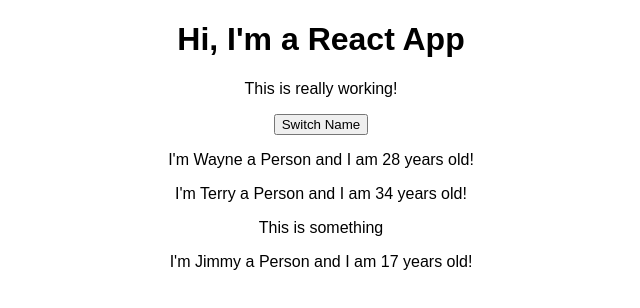
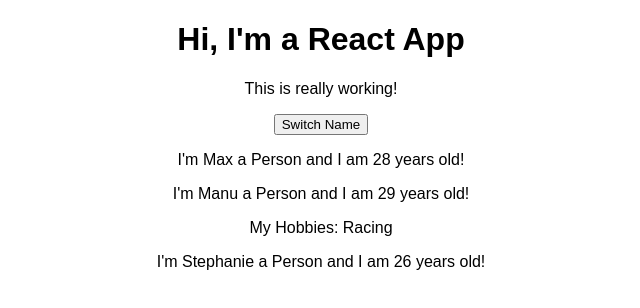
Before and after one commit to ke4tri/react-complete-guide, a React (Create React App) app: page / in a window 1280 px wide. Shown: the top 308 px of the page, without its empty margins (319-959 px from the left). Built offline with nearby package versions, Linux system fonts and the light colour scheme.

Commit message:
added Functional component of App as ref

```diff
--- a/src/App.js
+++ b/src/App.js
@@ -1,75 +1,67 @@
-import React, { useState } from 'react';
-import Person from './Person/Person';
-import './App.css';
+import React, { Component } from "react";
+import "./App.css";
+import Person from "./Person/Person";
 
+class App extends Component {
+  state = {
+    persons: [
+      { name: "Max", age: 28 },
+      { name: "Manu", age: 29 },
+      { name: "Stephanie", age: 26 }
+    ],
+    otherState: "some other value"
+  };
 
-const app = props => {
-// class App extends Component {
+  switchNameHandler = newName => {
+    // console.log('Was clicked!');
+    // DON'T DO THIS: this.state.persons[0].name = 'Maximilian';
+    this.setState({
+      persons: [
+        { name: newName, age: 28 },
+        { name: "Manu", age: 29 },
+        { name: "Stephanie", age: 27 }
+      ]
+    });
+  };
 
+  nameChangedHandler = event => {
+    this.setState({
+      persons: [
+        { name: "Max", age: 28 },
+        { name: event.target.value, age: 29 },
+        { name: "Stephanie", age: 26 }
+      ]
+    });
+  };
 
-  // render() {
-
-  // ARRAY DESTRUCTORING
-  const [ personsState, setPersonsState] = useState({
-      persons: [
-        { name: 'Wayne', age: "28"},
-        { name: 'Terry', age: "34"},
-        { name: 'Jimmy', age: "17"}
-      ],
-      otherState: 'some other value'
-    })
-
-    const switchNameHandler = () => {
-    //DONT SET STATE LIKE THIS
-    // this.state.persons[0].name = "Max";
-    setPersonsState({
-      persons: [
-        { name: 'Bobby', age: "100"},
-        { name: 'JJ', age: "300"},
-        { name: 'Taco Man', age: "200"}
-      ]
-    })
-    }
-
-
-
+  render() {
     return (
       <div className="App">
         <h1>Hi, I'm a React App</h1>
         <p>This is really working!</p>
-        <button onClick={switchNameHandler} >Switch Name</button>
-        <Person name={personsState.persons[0].name} age={personsState.persons[0].age} />
-        <Person name={personsState.persons[1].name} age={personsState.persons[1].age}>This is something</ Person>
-        <Person name={personsState.persons[2].name} age={personsState.persons[2].age} />
+        <button onClick={() => this.switchNameHandler("Maximilian!!")}>
+          Switch Name
+        </button>
+        <Person
+          name={this.state.persons[0].name}
+          age={this.state.persons[0].age}
+        />
+        <Person
+          name={this.state.persons[1].name}
+          age={this.state.persons[1].age}
+          click={() => this.switchNameHandler("Max!")}
+          changed={this.nameChangedHandler}
+        >
+          My Hobbies: Racing
+        </Person>
+        <Person
+          name={this.state.persons[2].name}
+          age={this.state.persons[2].age}
+        />
       </div>
     );
-    //THE BELOW IS THE EXACT SAME AS WHAT THE JSX IS ABOVE (HTML)
-    //THIS BELOW IS WHAT THE JSX IS CONVERTED TO IN THE BUILD
-    // return React.createElement('div', {className: 'App'}, React.createElement('h1', null, 'Does this work now?!'));
-  // } LEFT IS APART OF THE RENDER METHOD ABOVE
+    // return React.createElement('div', {className: 'App'}, React.createElement('h1', null, 'Does this work now?'));
+  }
 }
 
-export default app;
-// export default App;
-
-// THIS IS USING STATE IN COMPENT AND NOT THE HOOKS WAY OF STATE WITH FUCTIONAL COMPONENT AT THE TOP
-// state = {
-//   persons: [
-//     { name: 'Wayne', age: "28"},
-//     { name: 'Terry', age: "34"},
-//     { name: 'Jimmy', age: "17"}
-//   ],
-//   otherState: 'some other value'
-// }
-
-// switchNameHandler = () => {
-//  //DONT SET STATE LIKE THIS
-//  // this.state.persons[0].name = "Max";
-//  this.setState({
-//    persons: [
-//      { name: 'Bobby', age: "100"},
-//      { name: 'JJ', age: "300"},
-//      { name: 'Taco Man', age: "200"}
-//    ]
-//  })
-// }
+export default App;
--- a/src/Person/Person.js
+++ b/src/Person/Person.js
@@ -1,18 +1,17 @@
-import React from 'react';
-
+import React from "react";
 
 //ES6 Functional Component
-const person = (props) => {
-    // TO MANAGE STATE IN FUNCTIONAL COMPONENTS YOU WILL HAVE TO USE HOOKS
-    return (
+const person = props => {
+  // TO MANAGE STATE IN FUNCTIONAL COMPONENTS YOU WILL HAVE TO USE HOOKS
+  return (
     <div>
-        <p>I'm {props.name} a Person and I am {props.age} years old!</p>
-        <p>{props.children}</p>
-        {/* <p>I'm {props.name} a Person and I am {Math.floor(Math.random() * 30)} years old!</p> */}
+      <p onClick={props.click}>
+        I'm {props.name} a Person and I am {props.age} years old!
+      </p>
+      <p>{props.children}</p>
+      {/* <p>I'm {props.name} a Person and I am {Math.floor(Math.random() * 30)} years old!</p> */}
     </div>
-
-    )
-
-}
+  );
+};
 
 export default person;
```
Also changed, not shown: src/AppFunctional.js (added, +85 -0 lines), package.json (line endings or trailing spaces), 1 other file (tests, documents, lock files or other folders).
